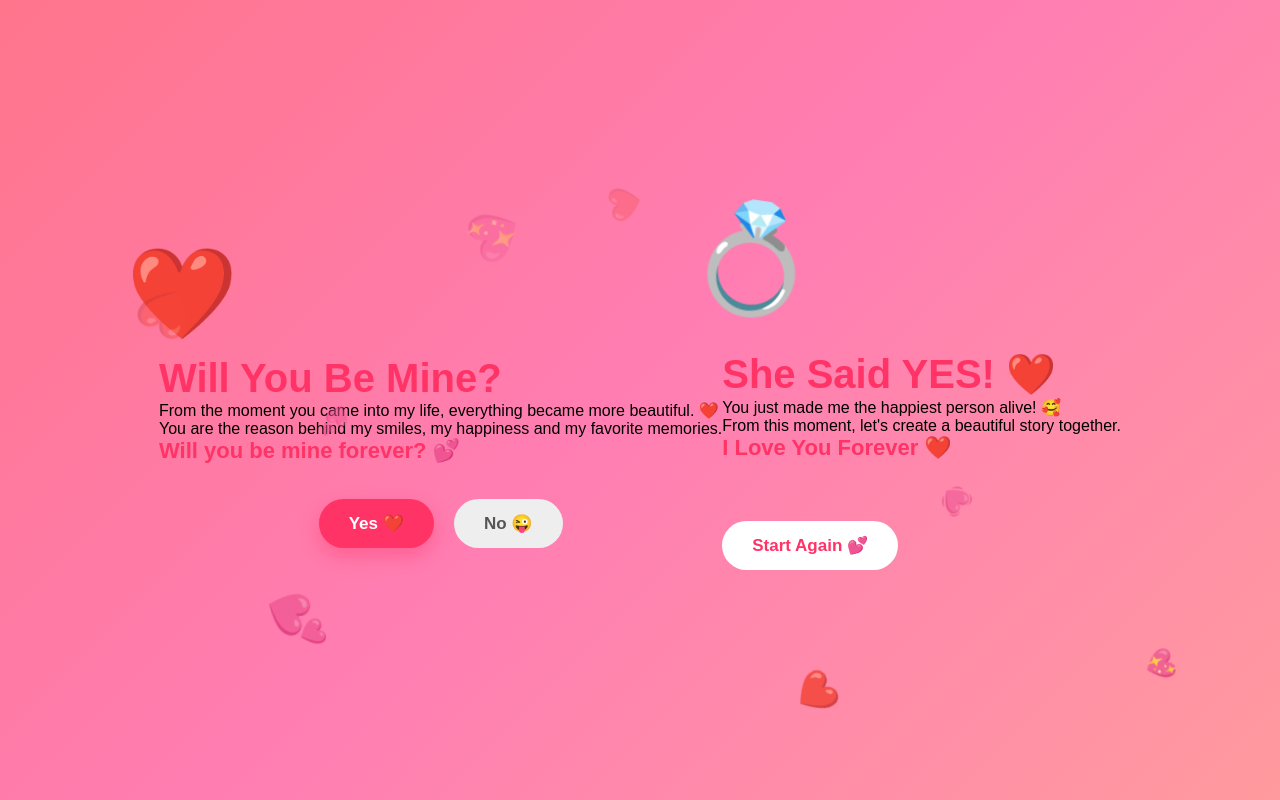
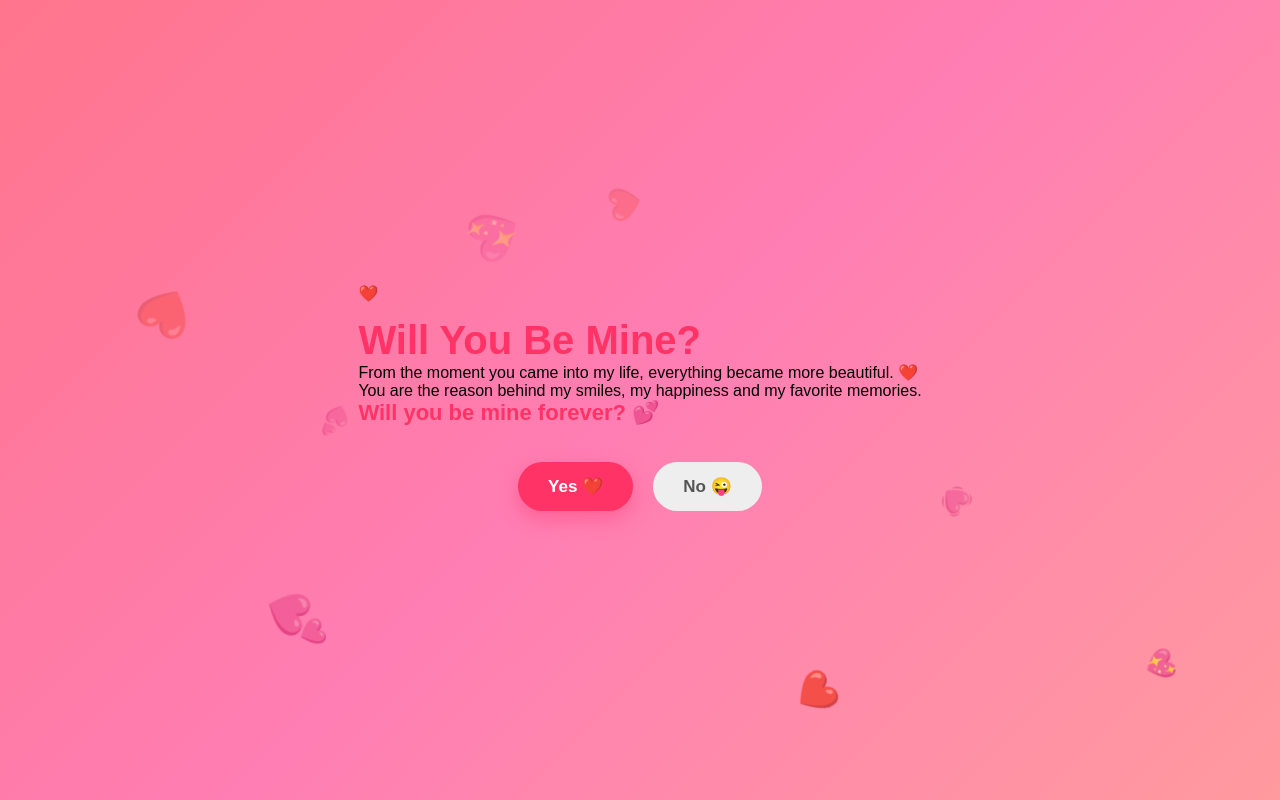
Before and after one commit to MS1326/Love, a plain HTML site: page index.html in a window 1280 px wide. Drawn offline with Linux system fonts and the light colour scheme.

Commit message:
Refactor HTML structure

```diff
--- a/index.html
+++ b/index.html
@@ -1,5 +1,6 @@
 <!DOCTYPE html>
 <html lang="en">
+
 <head>
     <meta charset="UTF-8">
     <meta name="viewport" content="width=device-width, initial-scale=1.0">
@@ -11,12 +12,15 @@
 
 <body>
 
-    <!-- Proposal Page -->
-    <div class="proposal" id="proposal">
+    <!-- =========================
+         PROPOSAL PAGE
+    ========================== -->
+
+    <section id="proposal">
 
         <div class="card">
 
-            <div class="heart">❤️</div>
+            <div class="big-heart">❤️</div>
 
             <h1>Will You Be Mine?</h1>
 
@@ -48,17 +52,24 @@
 
         </div>
 
-    </div>
+    </section>
 
 
-    <!-- Success Page -->
-    <div class="success" id="success">
+    <!-- =========================
+         SUCCESS PAGE
+    ========================== -->
+
+    <section id="success" hidden>
 
         <div class="success-card">
 
-            <div class="ring">💍</div>
+            <div class="ring">
+                💍
+            </div>
 
-            <h1>She Said YES! ❤️</h1>
+            <h1>
+                She Said YES! ❤️
+            </h1>
 
             <p>
                 You just made me the happiest person alive! 🥰
@@ -79,10 +90,11 @@
 
         </div>
 
-    </div>
+    </section>
 
 
     <script src="script.js"></script>
 
 </body>
+
 </html>
```
